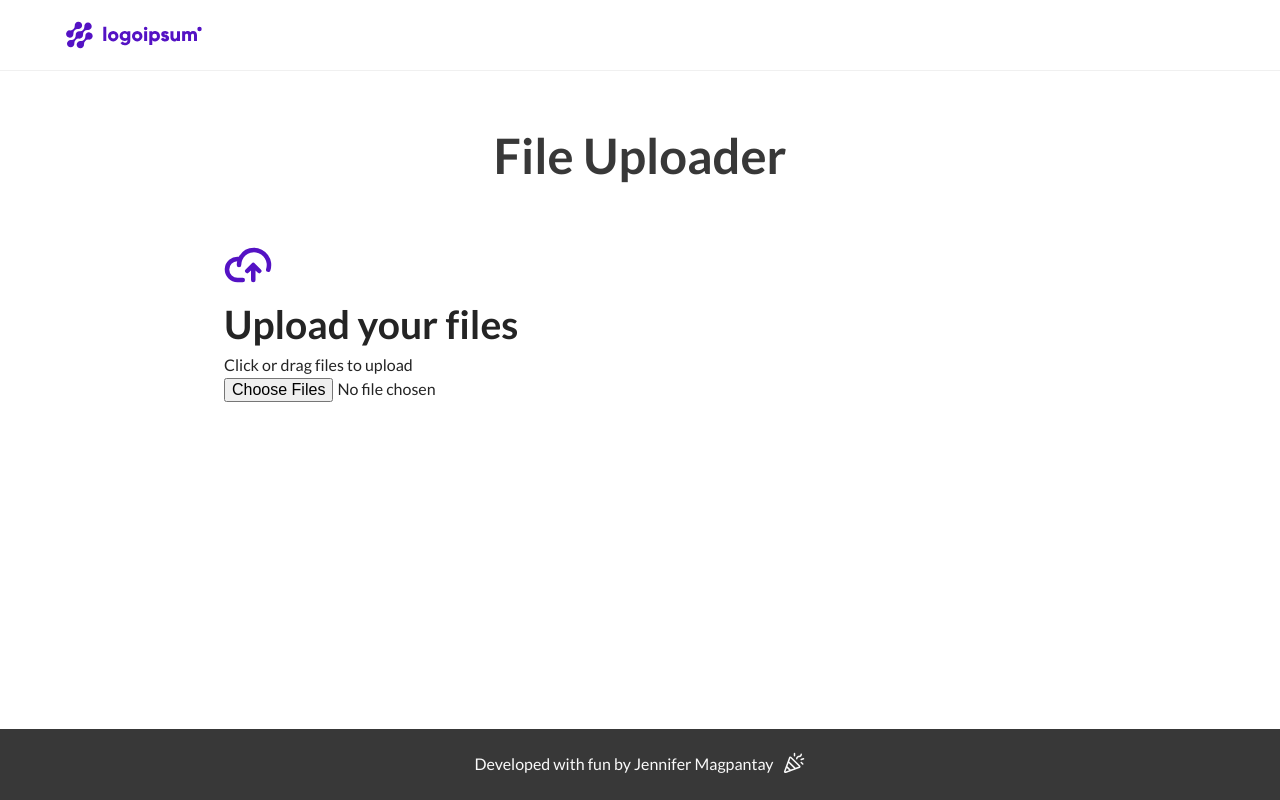
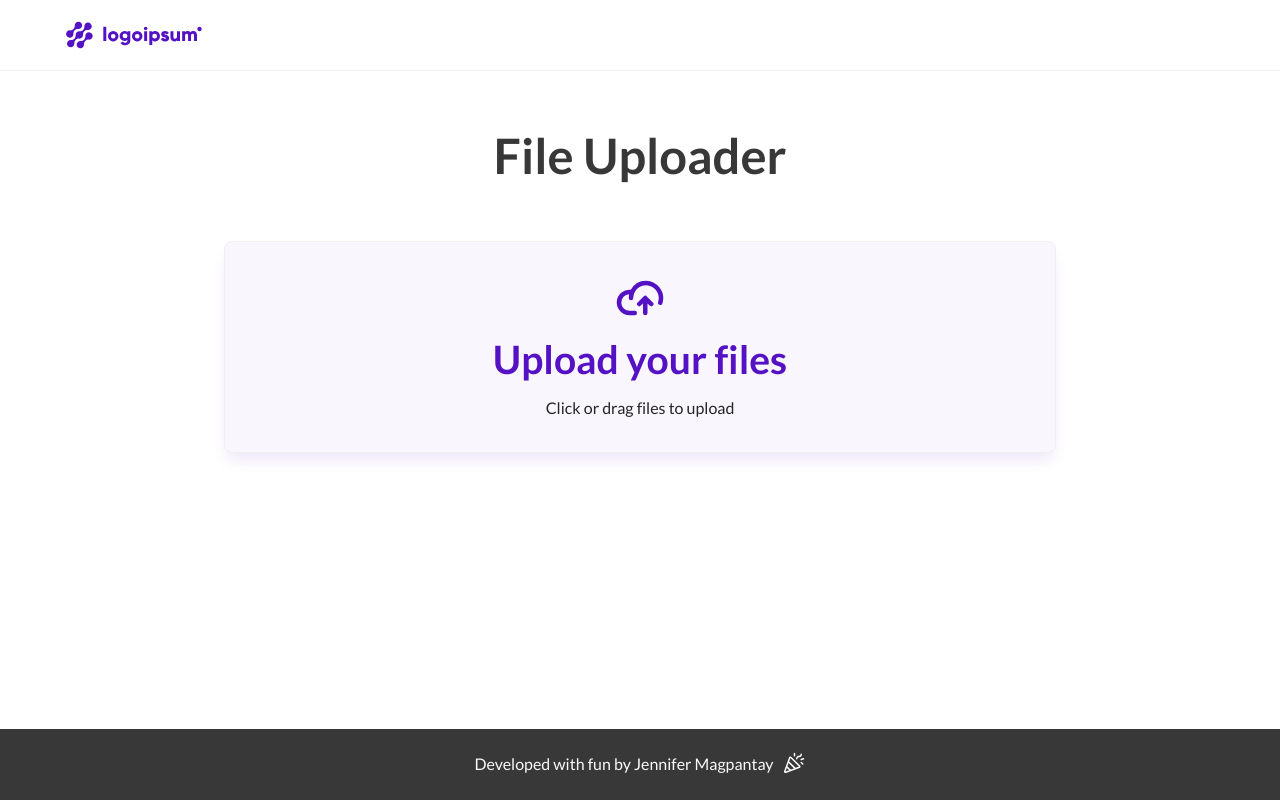
Before and after one commit to jennifer-magpantay/components, a React (Vite) app in the folder file-upload/project/: page / in a window 1280 px wide. Built offline with nearby package versions, Linux system fonts and the light colour scheme.

Commit message:
refactor Component

```diff
--- a/file-upload/project/src/components/UploadComponent.jsx
+++ b/file-upload/project/src/components/UploadComponent.jsx
@@ -2,17 +2,24 @@ import { CloudArrowUp } from "@phosphor-icons/react";
 
 export const UploadComponent = ({ onChange }) => {
   return (
-    <section className="upload-container">
-      <CloudArrowUp size={48} color="#5412c4" weight="bold" />
+    <section className="uploader">
+      <div className="uploader__container">
+        <CloudArrowUp
+          size={48}
+          color="#5412c4"
+          weight="bold"
+          aria-hidden={true}
+        />
         <h2 className="">Upload your files</h2>
         <p>Click or drag files to upload</p>
         <input
+          id="file-js"
+          name="file"
           type="file"
-        name="file"
-        id="file-js"
           multiple
           onChange={onChange}
         />
+      </div>
     </section>
   );
 };
```
Lines whose indentation alone changed are shown as unchanged.
